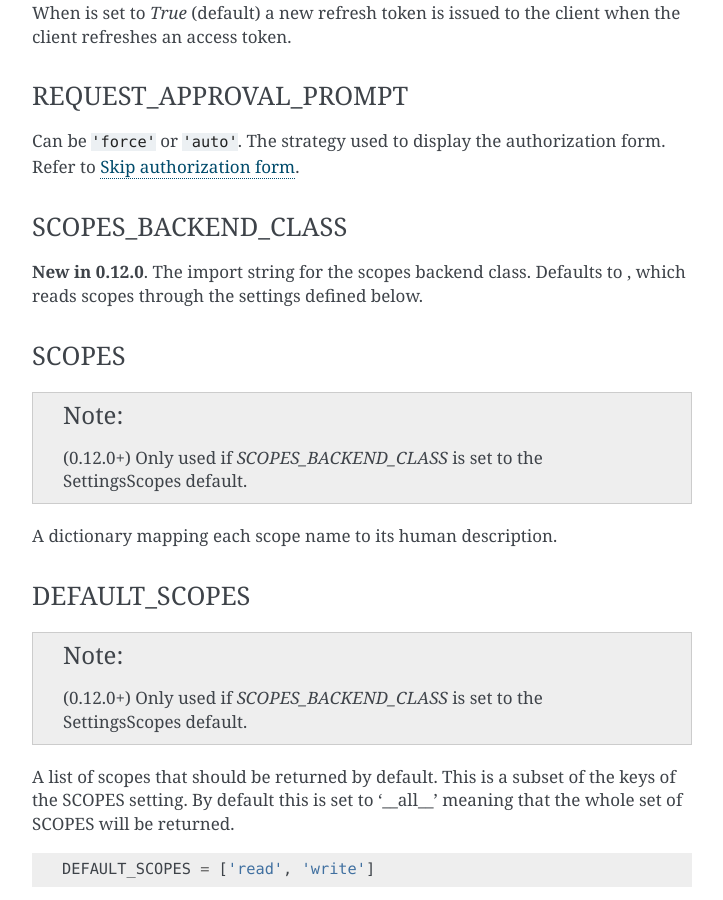
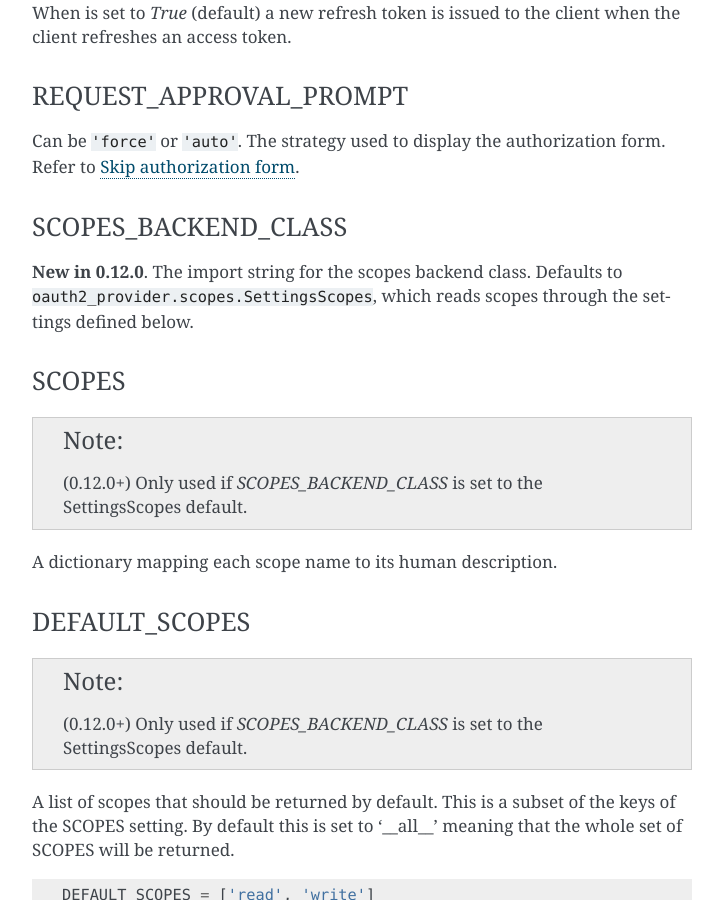
Before and after one commit to sheriffwoody0922/oauth-python-django, a Sphinx documentation site: the page built from docs/settings.rst, in a window 1280 px wide and 900 px high, scrolled down 2747 px. Shown: the whole window, without its empty margins (388-1111 px from the left). Built offline with Sphinx 7.4.7, drawn with Linux system fonts in a browser that asks for light colours.

Commit message:
Add missing default to docs

```diff
--- a/docs/settings.rst
+++ b/docs/settings.rst
@@ -118,7 +118,7 @@ The strategy used to display the authorization form. Refer to :ref:`skip-auth-fo
 SCOPES_BACKEND_CLASS
 ~~~~~~~~~~~~~~~~~~~~
 **New in 0.12.0**. The import string for the scopes backend class.
-Defaults to , which reads scopes through the settings defined below.
+Defaults to ``oauth2_provider.scopes.SettingsScopes``, which reads scopes through the settings defined below.
 
 SCOPES
 ~~~~~~
```
